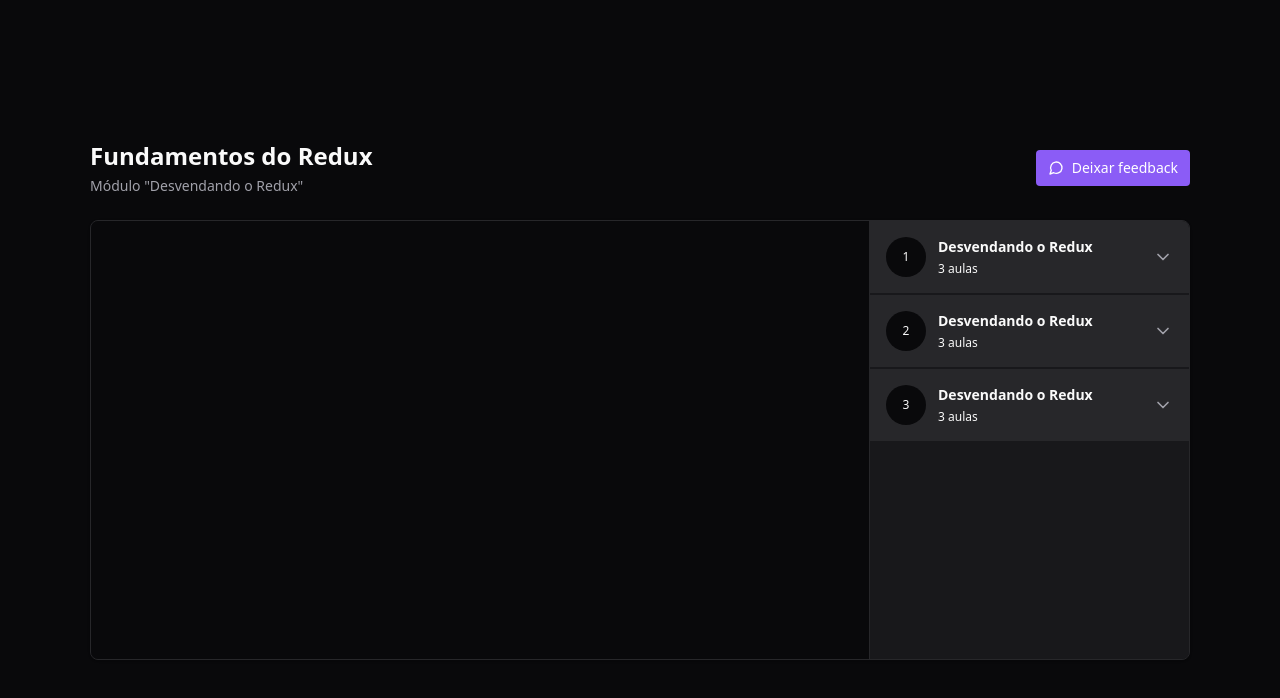
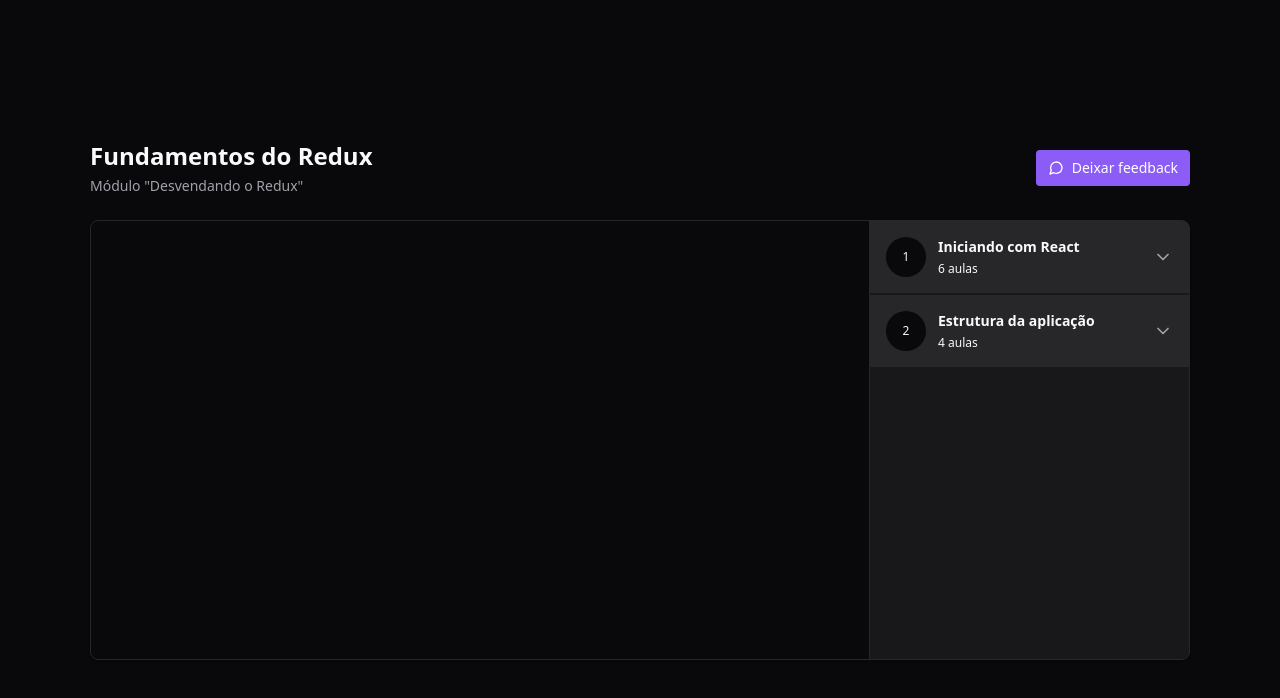
Before and after one commit to andrewgerez/redux-zustand, a React (Vite) app: page / in a window 1280 px wide. Shown: the top 698 px of the page. Built offline with nearby package versions, Linux system fonts and the light colour scheme.

Commit message:
feat: creation of the player reducer

```diff
--- a/src/components/Module.tsx
+++ b/src/components/Module.tsx
@@ -1,6 +1,7 @@
 import * as Collapsible from '@radix-ui/react-collapsible';
 import { ChevronDown } from "lucide-react"
 import { Lesson } from "./Lesson"
+import { useAppSelector } from '../store';
 
 interface IModule {
   moduleIndex: number;
@@ -9,6 +10,9 @@
 }
 
 export const Module = ({ moduleIndex, title, amountOfLessons }: IModule) => {
+  const lessons = useAppSelector(state =>
+    state.player.course.modules[moduleIndex].lessons)
+
   return (
     <Collapsible.Root className="group">
       <Collapsible.Trigger className="flex w-full items-center gap-3 bg-zinc-800 p-4">
@@ -25,9 +29,15 @@
 
       <Collapsible.Content>
         <nav className="relative flex flex-col gap-4 p-6">
-          <Lesson title="Fundamentos do Redux" duration="09:13" />
-          <Lesson title="Fundamentos do Redux" duration="09:13" />
-          <Lesson title="Fundamentos do Redux" duration="09:13" />
+          {lessons.map(lesson => {
+            return (
+              <Lesson
+                key={lesson.id}
+                title={lesson.title}
+                duration={lesson.duration}
+              />
+            )
+          })}
         </nav>
       </Collapsible.Content>
     </Collapsible.Root>
--- a/src/pages/Player.tsx
+++ b/src/pages/Player.tsx
@@ -2,8 +2,12 @@
 import { Header } from '../components/Header'
 import { Video } from '../components/Video'
 import { Module } from '../components/Module'
+import { useAppSelector } from '../store'
 
 export const Player = () => {
+  const modules = useAppSelector(state =>
+    state.player.course.modules)
+
   return (
     <div className="h-screen bg-zinc-950 text-zinc-50 flex justify-center items-center">
       <div className="flex w-[1100px] flex-col gap-6">
@@ -45,9 +49,16 @@
             overflow-y-scroll
             scrollbar scrollbar-thin scrollbar-track-zinc-950 scrollbar-thumb-zinc-800"
           >
-            <Module moduleIndex={0} title="Desvendando o Redux" amountOfLessons={3} />
-            <Module moduleIndex={1} title="Desvendando o Redux" amountOfLessons={3} />
-            <Module moduleIndex={2} title="Desvendando o Redux" amountOfLessons={3} />
+            {modules.map((module, index) => {
+              return (
+                <Module
+                  key={module.id}
+                  moduleIndex={index}
+                  title={module.title}
+                  amountOfLessons={module.lessons.length}
+                />
+              )
+            })}
           </aside>
         </main>
       </div>
--- a/src/store/index.ts
+++ b/src/store/index.ts
@@ -1,9 +1,10 @@
 import { configureStore } from '@reduxjs/toolkit'
 import { useSelector, TypedUseSelectorHook } from 'react-redux'
+import { player } from './slices/player'
 
 export const store = configureStore({  // Estado global da aplicação
   reducer: {  // Gerenciar os slices
-
+    player,
   }
 })
 
--- /dev/null
+++ b/src/store/slices/player.ts
@@ -0,0 +1,64 @@
+import { createSlice } from "@reduxjs/toolkit";
+
+const playerSlice = createSlice({
+  name: "player",
+  initialState: {
+    course: {
+      modules: [
+        {
+          id: "1",
+          title: "Iniciando com React",
+          lessons: [
+            { id: "Jai8w6K_GnY", title: "CSS Modules", duration: "13:45" },
+            {
+              id: "w-DW4DhDfcw",
+              title: "Estilização do Post",
+              duration: "10:05",
+            },
+            {
+              id: "D83-55LUdKE",
+              title: "Componente: Header",
+              duration: "06:33",
+            },
+            {
+              id: "W_ATsETujaY",
+              title: "Componente: Sidebar",
+              duration: "09:12",
+            },
+            { id: "Pj8dPeameYo", title: "CSS Global", duration: "03:23" },
+            {
+              id: "8KBq2vhwbac",
+              title: "Form de comentários",
+              duration: "11:34",
+            },
+          ],
+        },
+        {
+          id: "2",
+          title: "Estrutura da aplicação",
+          lessons: [
+            {
+              id: "gE48FQXRZ_o",
+              title: "Componente: Comment",
+              duration: "13:45",
+            },
+            { id: "Ng_Vk4tBl0g", title: "Responsividade", duration: "10:05" },
+            {
+              id: "h5JA3wfuW1k",
+              title: "Interações no JSX",
+              duration: "06:33",
+            },
+            {
+              id: "1G0vSTqWELg",
+              title: "Utilizando estado",
+              duration: "09:12",
+            },
+          ],
+        },
+      ],
+    },
+  },
+  reducers: {},
+})
+
+export const player = playerSlice.reducer
```
